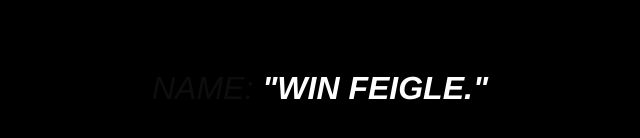
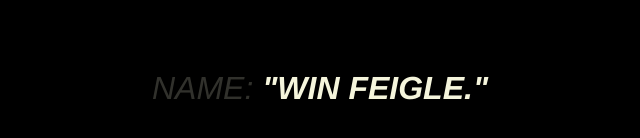
Before and after one commit to winfeigle/winfeigle.github.io, a plain HTML site: page index.html in a window 1280 px wide. Shown: the part 312-450 px from the top of the page, without its empty margins (320-960 px from the left). Drawn offline with Linux system fonts and the light colour scheme.

Commit message:
Test commit changes

```diff
--- a/resources/css/index.css
+++ b/resources/css/index.css
@@ -8,7 +8,7 @@
   }
 
   .info{
-    opacity: 5%;
+    opacity: 20%;
     font-weight: 100;
   }
 
@@ -17,7 +17,7 @@
     height: 100%;
     width: 100%;
     padding: auto 0;
-    color: white;
+    color: beige;
     font-family: Helvetica;
     font-style: italic;
     display: flex;
```
